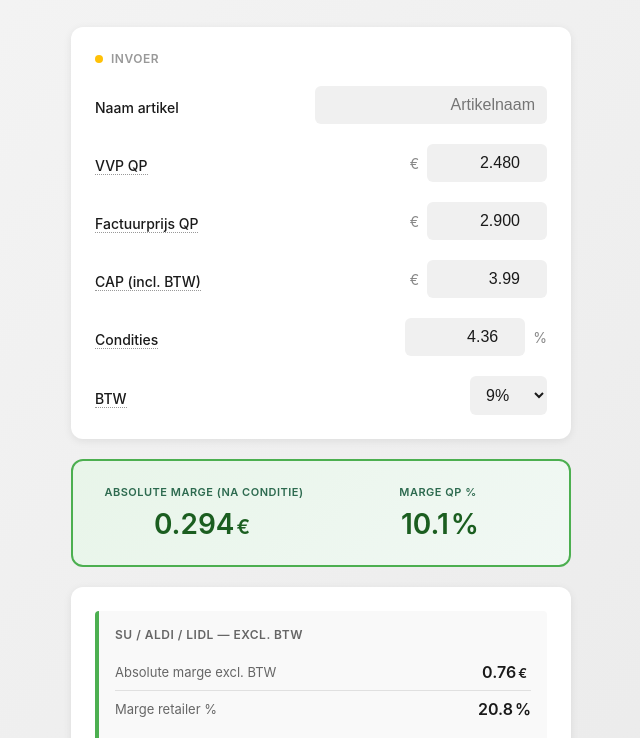
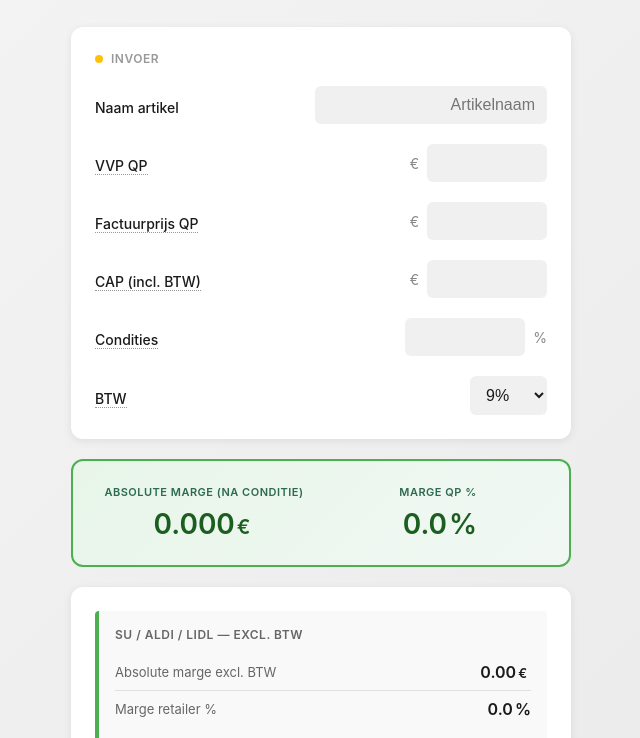
Before and after one commit to gijsbertvandeweg-stack/prijscalculatie, a plain HTML site: page index.html in a window 1280 px wide. Shown: the part 62-800 px from the top of the page, without its empty margins (319-959 px from the left). Drawn offline with Linux system fonts and the light colour scheme.

Commit message:
Update index.html

```diff
--- a/index.html
+++ b/index.html
@@ -366,7 +366,7 @@
                 </label>
                 <div class="input-wrapper">
                     <span class="currency">€</span>
-                    <input type="number" id="inkoopprijs" value="2.480" step="0.001">
+                    <input type="number" id="inkoopprijs" step="0.001">
                 </div>
             </div>
 
@@ -379,7 +379,7 @@
                 </label>
                 <div class="input-wrapper">
                     <span class="currency">€</span>
-                    <input type="number" id="factuurprijs" value="2.900" step="0.001">
+                    <input type="number" id="factuurprijs" step="0.001">
                 </div>
             </div>
 
@@ -392,7 +392,7 @@
                 </label>
                 <div class="input-wrapper">
                     <span class="currency">€</span>
-                    <input type="number" id="cap" value="3.99" step="0.01">
+                    <input type="number" id="cap" step="0.01">
                 </div>
             </div>
 
@@ -404,7 +404,7 @@
                     </span>
                 </label>
                 <div class="input-wrapper">
-                    <input type="number" id="conditie" value="4.36" step="0.01">
+                    <input type="number" id="conditie" step="0.01">
                     <span class="percent">%</span>
                 </div>
             </div>
@@ -470,7 +470,7 @@
             inkoopprijs: '0',
             factuurprijs: '0',
             cap: '0',
-            conditie: '4.36',
+            conditie: '0',
             btw: '9',
             artikelNaam: ''
         };
```
